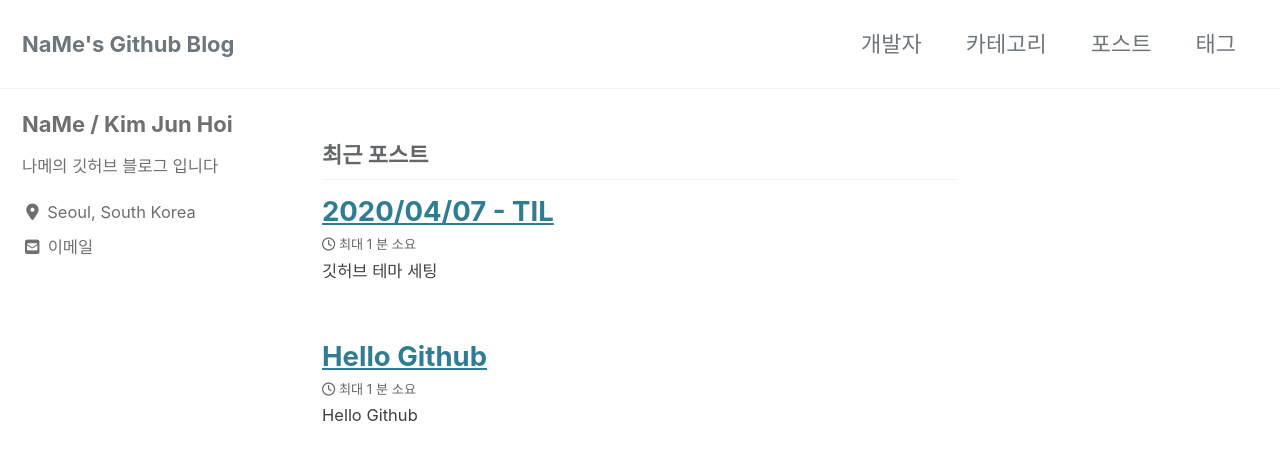
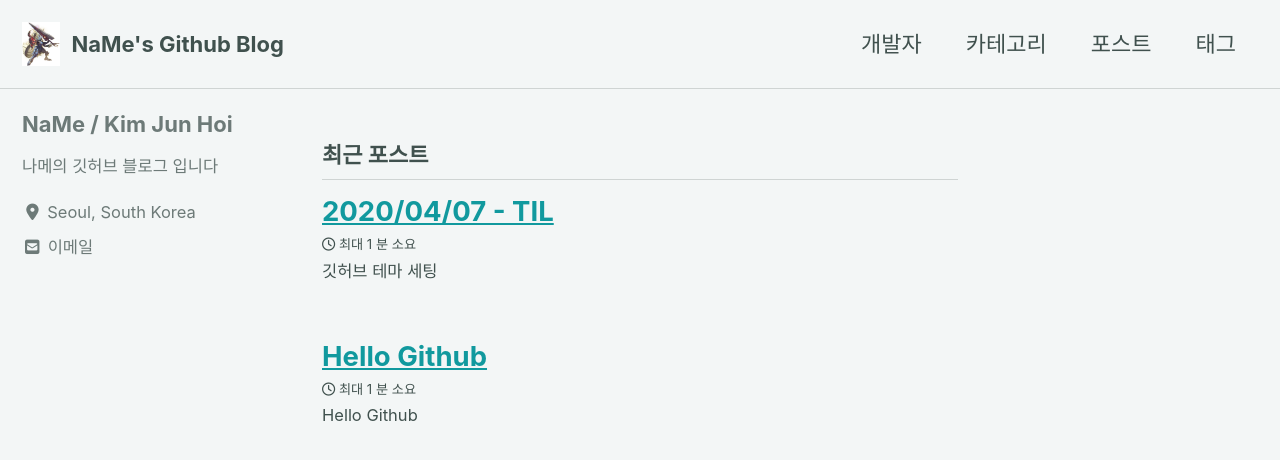
Before and after one commit to kjh2000a/blog, a Jekyll site: the page built from index.html, in a window 1280 px wide and 900 px high. Shown: the top 460 px of the window. Built offline with Jekyll 4.4.1, drawn with Linux system fonts in a browser that asks for light colours; cached includes are drawn as plain includes; nearby versions of some CDN libraries; the list of posts is cut into pages by our own code.

Commit message:
no message

```diff
--- a/_config.yml
+++ b/_config.yml
@@ -12,7 +12,7 @@
 
 theme                    : "minimal-mistakes-jekyll"
 # remote_theme           : "mmistakes/minimal-mistakes"
-minimal_mistakes_skin    : "default" # "air", "aqua", "contrast", "dark", "dirt", "neon", "mint", "plum", "sunrise"
+minimal_mistakes_skin    : "mint" # "air", "aqua", "contrast", "dark", "dirt", "neon", "mint", "plum", "sunrise"
 
 # Site Settings
 locale                   : "ko-KR"
@@ -25,7 +25,7 @@ url                      : "https://kjh2000a.github.io/Blog" # the base hostname
 baseurl                  : # the subpath of your site, e.g. "/blog"
 repository               : "kjh2000a/Blog" # GitHub username/repo-name e.g. "mmistakes/minimal-mistakes"
 teaser                   : # path of fallback teaser image, e.g. "/assets/images/500x300.png"
-logo                     : # path of logo image to display in the masthead, e.g. "/assets/images/88x88.png"
+logo                     : "/assets/Pro.jpg" # path of logo image to display in the masthead, e.g. "/assets/images/88x88.png"
 masthead_title           : # overrides the website title displayed in the masthead, use " " for no title
 # breadcrumbs            : false # true, false (default)
 words_per_minute         : 200
```
Also changed, not shown: assets/Pro.jpg (added).
